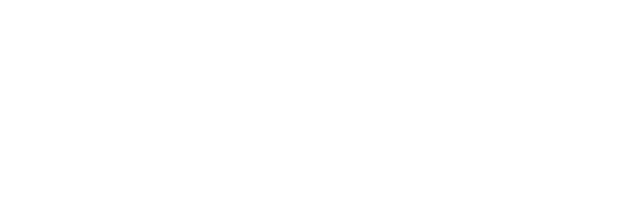
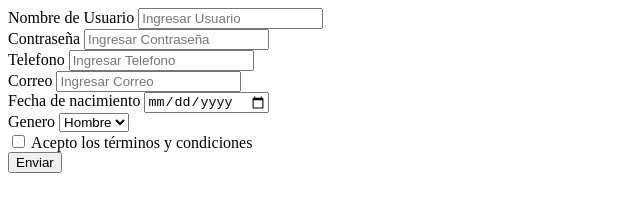
Before and after one commit to cristiansanchezgaviria/Shoe-Dealer, a plain HTML site: page Page/Register.html in a window 1280 px wide. Shown: the whole page, without its empty margins (0-640 px from the left). Drawn offline with Linux system fonts and the light colour scheme.

Commit message:
Add files via upload

```diff
--- a/Page/Register.html
+++ b/Page/Register.html
@@ -7,7 +7,32 @@
 </head>
 <body>
     <form action="/Page/Login.html" method="post">
-
+        <label for="Usuario">Nombre de Usuario</label>
+        <input id="Usuario" type="text" name="Usuario" placeholder="Ingresar Usuario">
+        <br>
+        <label for="Contraseña">Contraseña</label>
+        <input id="Contraseña" type="password" minlength="8" required name="Contraseña-usuario" placeholder="Ingresar Contraseña">
+        <br>
+        <label for="Telefono">Telefono</label>
+        <input id="Telefono" type="number" name="Telefono" placeholder="Ingresar Telefono">
+        <br>
+        <label for="Correo">Correo</label>
+        <input id="Correo" type="email" name="Correo" placeholder="Ingresar Correo">
+        <br>
+        <label for="Nacimiento">Fecha de nacimiento</label>
+        <input id="Nacimiento" type="date" name="Fecha de nacimiento" placeholder="Ingresar Fecha de nacimiento">
+        <br>
+        <label for="Sexo">Genero</label>
+        <select id="Sexo" name="Sexo">
+        <option value="Hombre">Hombre</option>
+        <option value="Mujer">Mujer</option>
+        <option value="Indefinido">A veces</option>
+        </select>
+        <br>
+        <label for="terms"></label>
+        <input id="terms" type="checkbox" required> Acepto los términos y condiciones</input>
+        <br>
+        <button type="submit">Enviar</button>
     </form>
 </body>
 </html>
```
Also changed, not shown: index.html (+10 -8 lines), Images/carrito.svg (added), Images/facebook.svg (added), Images/instagram.svg (added), Images/login.svg (added), Page/Cart.html (added).
